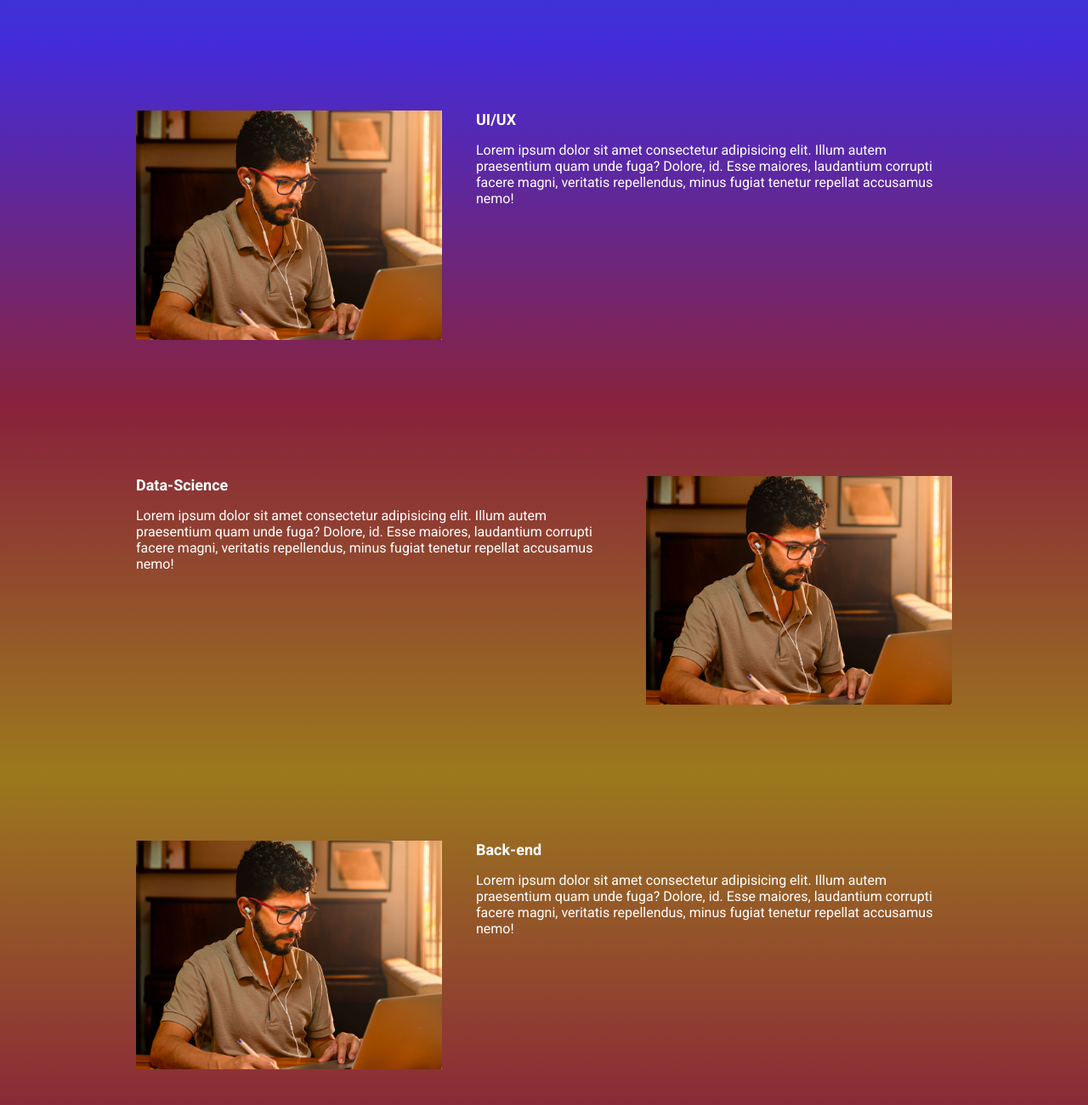
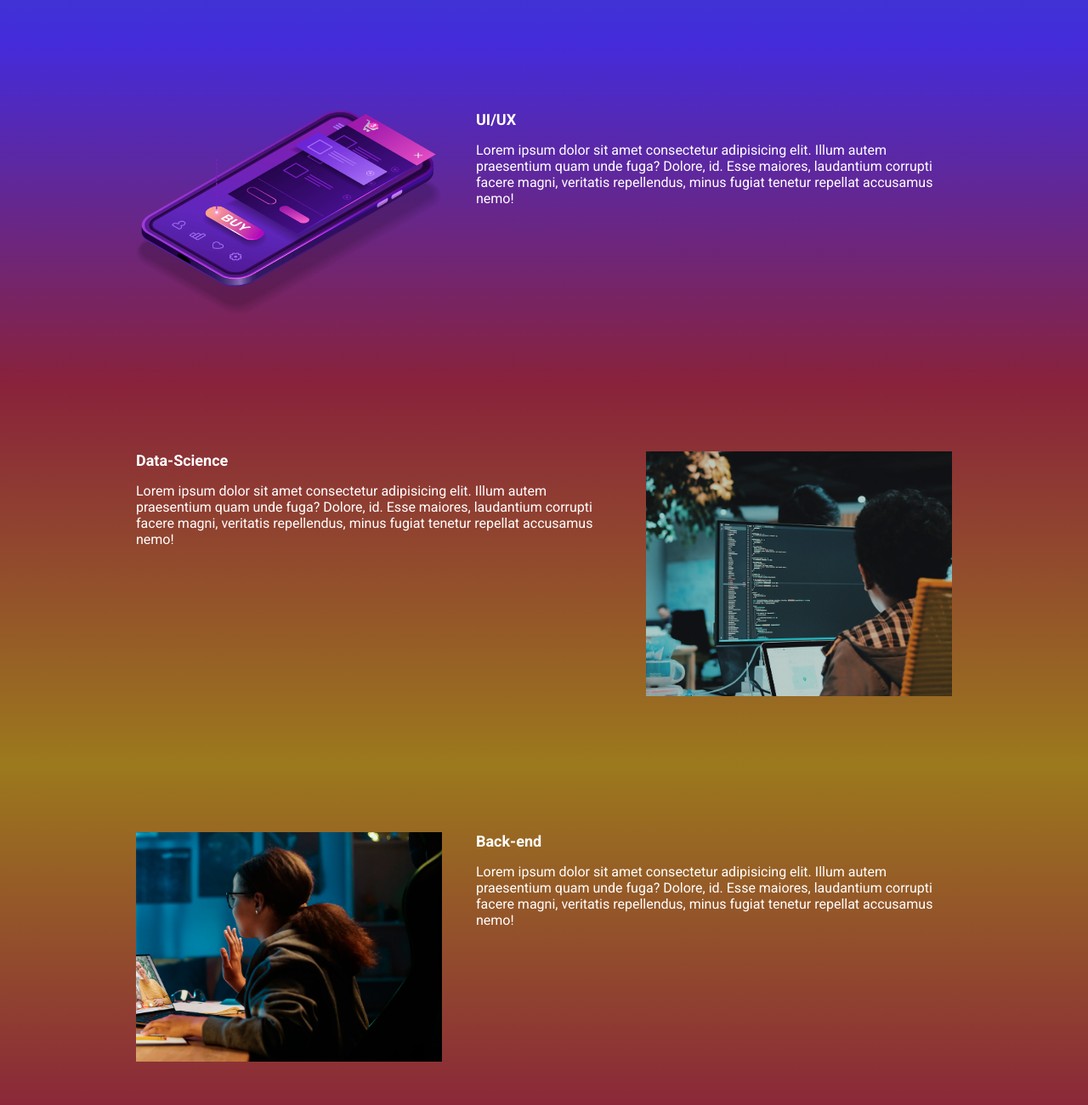
Before and after one commit to RichardFFreitas/Ebac_tech_Talks, a website built with Parcel: page src/index.html in a window 1280 px wide. Shown: the part 940-2240 px from the top of the page at 85% size. Built offline with nearby package versions, Linux system fonts and the light colour scheme.

Commit message:
adicionando as fotos do projeto

```diff
--- a/src/index.html
+++ b/src/index.html
@@ -54,7 +54,7 @@
                 <h2 class="event__details__title">UI/UX</h2>
                 <p>Lorem ipsum dolor sit amet consectetur adipisicing elit. Illum autem praesentium quam unde fuga? Dolore, id. Esse maiores, laudantium corrupti facere magni, veritatis repellendus, minus fugiat tenetur repellat accusamus nemo!</p>
             </div>
-            <img class="event__image" src="images/frontend.png" alt="Front-end">
+            <img class="event__image" src="images/ui-ux.png" alt="UX-UI">
         </div>
     </section>
     <section class="event event--data-science" >
@@ -63,7 +63,7 @@
                 <h2 class="event__details__title">Data-Science</h2>
                 <p>Lorem ipsum dolor sit amet consectetur adipisicing elit. Illum autem praesentium quam unde fuga? Dolore, id. Esse maiores, laudantium corrupti facere magni, veritatis repellendus, minus fugiat tenetur repellat accusamus nemo!</p>
             </div>
-            <img class="event__image" src="images/frontend.png" alt="Front-end">
+            <img class="event__image" src="images/data.png" alt="Data-Science">
         </div>
     </section>
     <section class="event event--backend event--image-left">
@@ -72,7 +72,7 @@
                 <h2 class="event__details__title">Back-end</h2>
                 <p>Lorem ipsum dolor sit amet consectetur adipisicing elit. Illum autem praesentium quam unde fuga? Dolore, id. Esse maiores, laudantium corrupti facere magni, veritatis repellendus, minus fugiat tenetur repellat accusamus nemo!</p>
             </div>
-            <img class="event__image" src="images/frontend.png" alt="Front-end">
+            <img class="event__image" src="images/backend.png" alt="Back-end">
         </div>
     </section>
 
```
